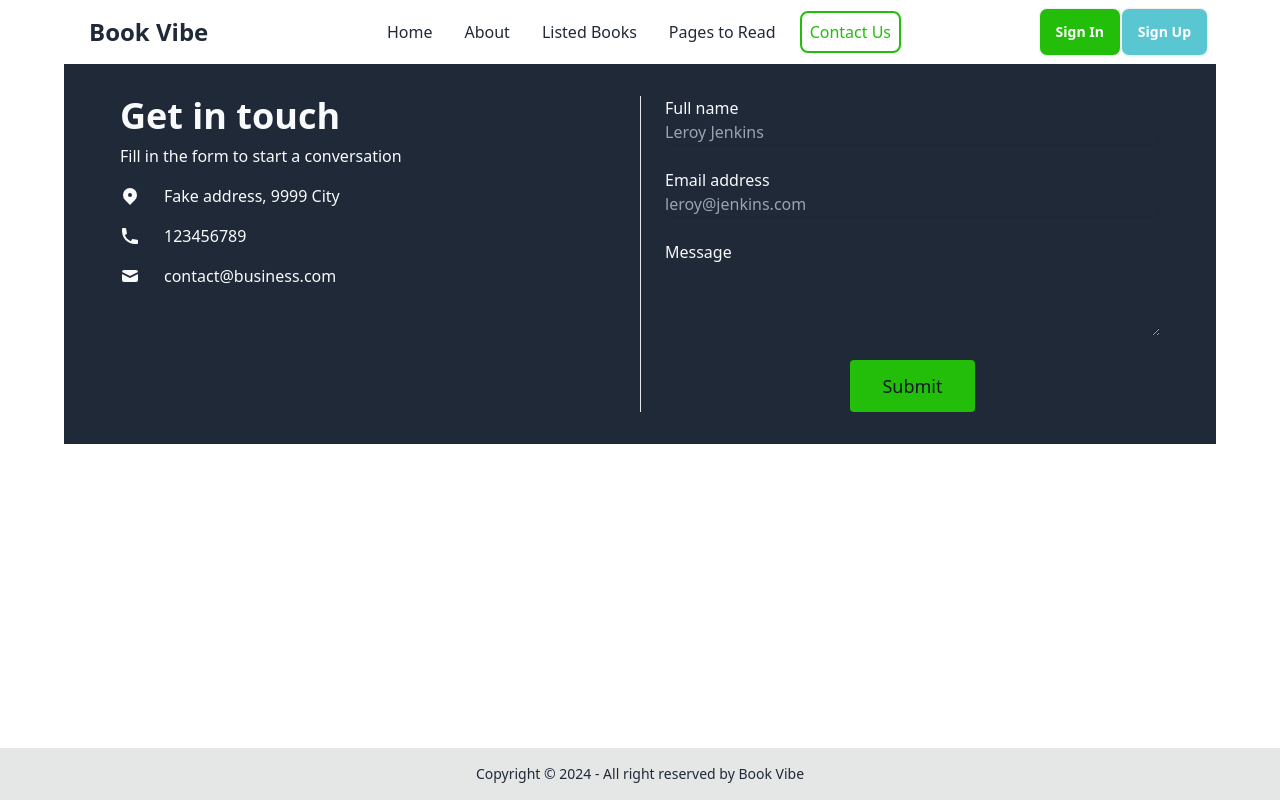
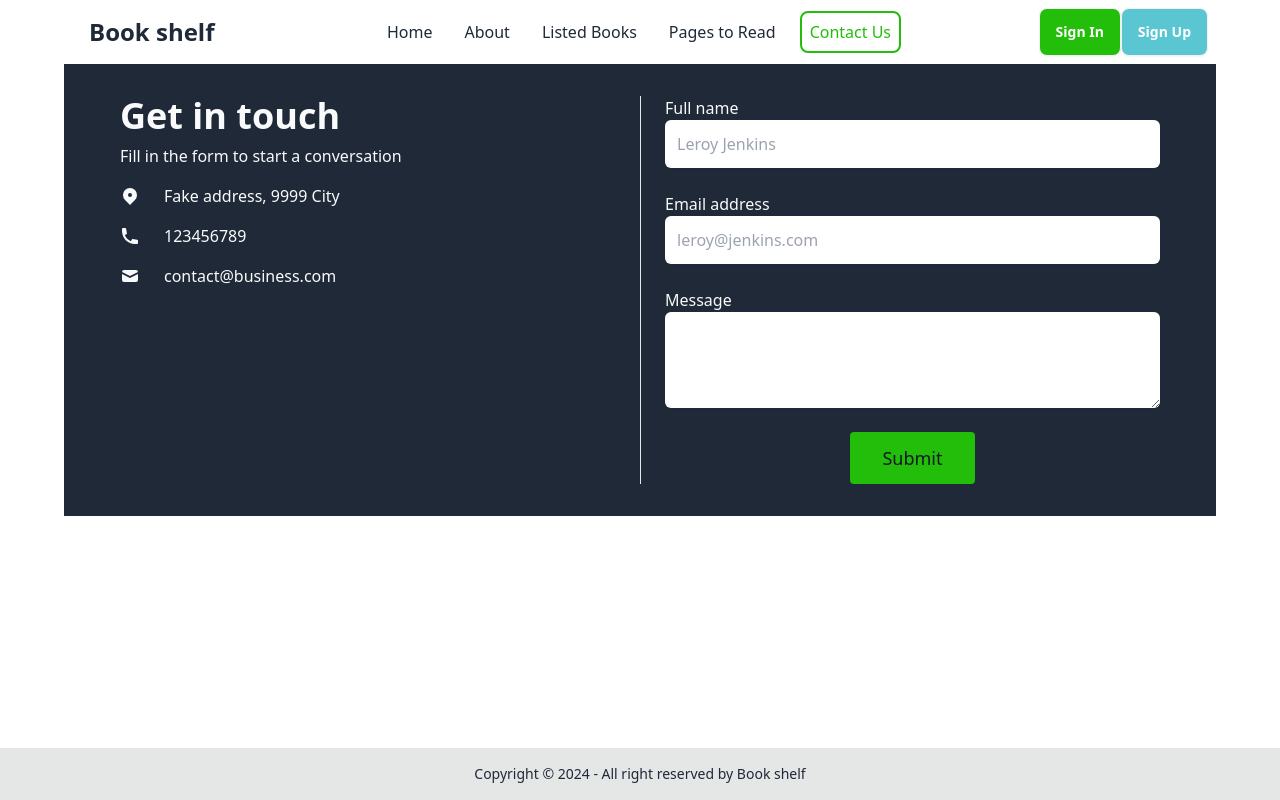
Before and after one commit to mkiuzzl01/Book-Shelf, a React (Vite) app: page /Contact_Us in a window 1280 px wide. Built offline with nearby package versions, Linux system fonts and the light colour scheme.

Commit message:
website title change and fav incon change

```diff
--- a/index.html
+++ b/index.html
@@ -2,9 +2,9 @@
 <html lang="en" data-theme="light">
   <head>
     <meta charset="UTF-8" />
-    <link rel="icon" type="image/svg+xml" href="/vite.svg" />
+    <link rel="icon" type="png" href="https://i.ibb.co/RNqrZJm/pngimg-com-book-PNG51090.png" />
     <meta name="viewport" content="width=device-width, initial-scale=1.0" />
-    <title>Book-Vibe</title>
+    <title>Book-shelf</title>
   </head>
   <body>
     <div id="root"></div>
--- a/src/Layout/Footer/Footer.jsx
+++ b/src/Layout/Footer/Footer.jsx
@@ -3,7 +3,7 @@ const Footer = () => {
     <footer className="footer-center p-4 bg-base-300 text-base-content">
       <div className="footer max-w-6xl m-auto">
       <aside>
-        <p>Copyright © 2024 - All right reserved by Book Vibe</p>
+        <p>Copyright © 2024 - All right reserved by Book shelf</p>
       </aside>
       </div>
     </footer>
--- a/src/Layout/Header/Header.jsx
+++ b/src/Layout/Header/Header.jsx
@@ -95,7 +95,7 @@ const Header = () => {
         </div>
         <Link to="/">
           <span className="btn btn-ghost text-lg lg:text-2xl font-bold">
-            Book Vibe
+            Book shelf
           </span>
         </Link>
       </div>
--- a/src/components/About/About.jsx
+++ b/src/components/About/About.jsx
@@ -1,7 +1,7 @@
 const About = () => {
   return (
     <div className="space-y-4 p-4">
-      <h1 className="text-4xl font-bold">Welcome to Book Vibe!</h1>
+      <h1 className="text-4xl font-bold">Welcome to Book shelf!</h1>
       <p className="text-lg">
         At Book Vibe, we're passionate about All Your Favorite Books Here .
         Founded on the belief that we want create hobbit to Read book Human, we
--- a/src/components/Contact_Us/Contact_Us.jsx
+++ b/src/components/Contact_Us/Contact_Us.jsx
@@ -52,7 +52,7 @@ const Contact_Us = () => {
             <input
               type="text"
               placeholder="Leroy Jenkins"
-              className="block w-full rounded-md shadow-sm focus:ring focus:ring-opacity-75 focus:ring-violet-400 focus:dark:ring-violet-600 bg-gray-800 dark:bg-gray-100"
+              className="block w-full rounded-md shadow-sm p-3 "
             />
           </label>
           <label className="block">
@@ -60,14 +60,14 @@ const Contact_Us = () => {
             <input
               type="email"
               placeholder="leroy@jenkins.com"
-              className="block w-full rounded-md shadow-sm focus:ring focus:ring-opacity-75 focus:ring-violet-400 focus:dark:ring-violet-600 bg-gray-800 dark:bg-gray-100"
+              className="block w-full rounded-md shadow-sm p-3 "
             />
           </label>
           <label className="block">
             <span className="mb-1">Message</span>
             <textarea
               rows="3"
-              className="block w-full rounded-md focus:ring focus:ring-opacity-75 focus:ring-violet-400 focus:dark:ring-violet-600 bg-gray-800 dark:bg-gray-100"
+              className="block w-full rounded-md shadow-sm p-3"
             ></textarea>
           </label>
           <button
```
Also changed, not shown: src/assets/Images/pngwing 1.png (deleted).
